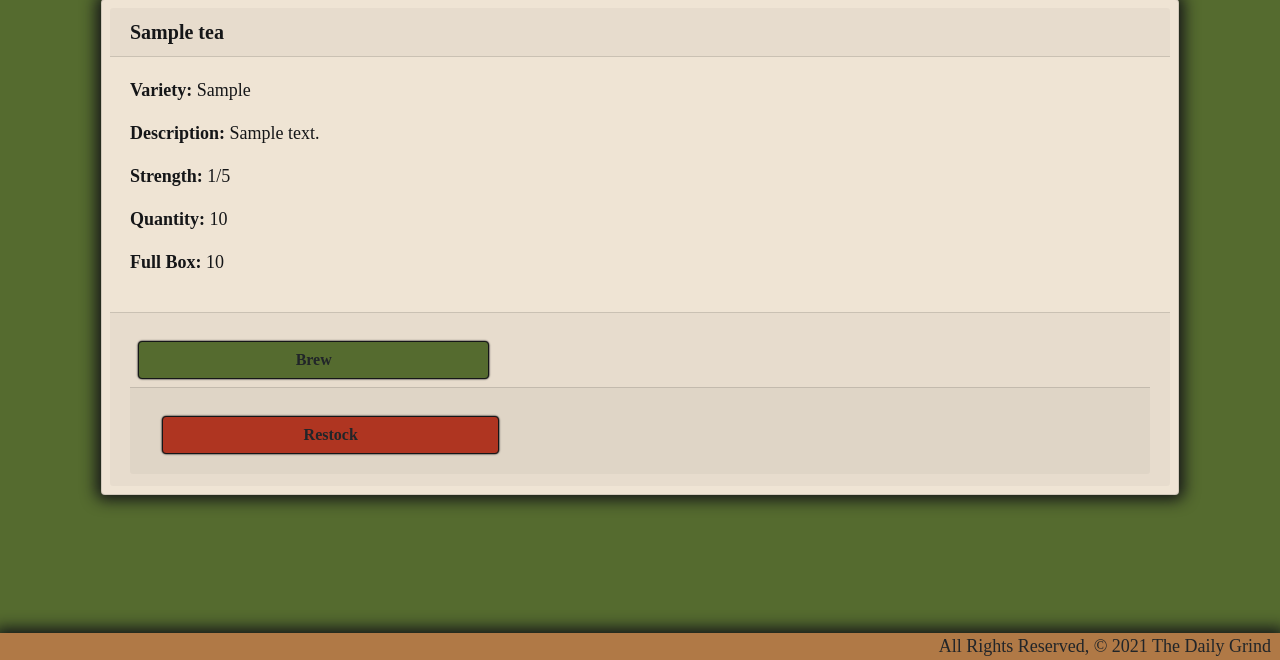
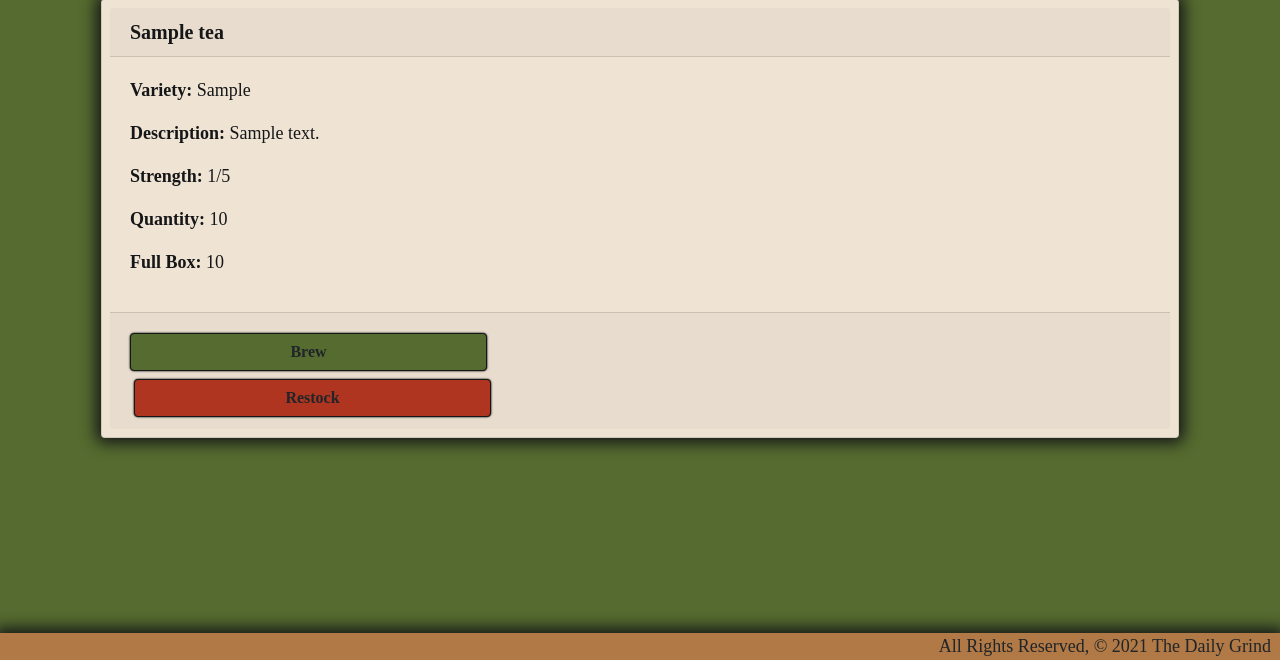
Before and after one commit to tjpreston96/Daily_Grind, a Django app: page /teas/ in a window 1280 px wide. Shown: the part 140-800 px from the top of the page. Run offline with Django 3.2, Linux system fonts and the light colour scheme; tables that the repository leaves empty hold one stand-in row (values such as "Sample post").

Commit message:
CSS changes

```diff
--- a/main_app/static/css/style.css
+++ b/main_app/static/css/style.css
@@ -73,7 +73,7 @@ input {
 .detailEdit {
   background-color: #556b2f;
   font-weight: 700;
-  margin-top: .5rem;
+  margin-top: 0.5rem;
   border: 0.5px solid #151618;
   box-shadow: 0 0 1.5px 0.35px #151618;
   /* max-width: 30%; */
@@ -82,44 +82,47 @@ input {
 .detailDelete {
   background-color: rgb(175, 53, 33);
   font-weight: 700;
-  margin-top: .5rem;
-  margin-left: .25rem;
+  margin-top: 0.5rem;
+  margin-left: 0.25rem;
   border: 0.5px solid #151618;
   box-shadow: 0 0 1.5px 0.35px #151618;
 }
 
-.home{
+.home {
   display: flex;
   flex-direction: column;
   align-items: center;
   text-align: center;
 }
 
-.forms{
-  width: 30%;
+.formDiv{
+  display: inline;
 }
 
-.confirmDelete{
-    background-color:rgb(175, 53, 33);
-    font-weight: 700;
-    margin-top: .5rem;
-    border: 0.5px solid #151618;
-    box-shadow: 0 0 1.5px 0.35px #151618;
-
+.forms {
+  padding: 0;
 }
 
-.cancelDelete{
-    background-color: #556b2f;
+.confirmDelete {
+  background-color: rgb(175, 53, 33);
   font-weight: 700;
-    margin-top: .5rem;
+  margin-top: 0.5rem;
   border: 0.5px solid #151618;
   box-shadow: 0 0 1.5px 0.35px #151618;
 }
 
-.deletePage{
+.cancelDelete {
+  background-color: #556b2f;
+  font-weight: 700;
+  margin-top: 0.5rem;
+  border: 0.5px solid #151618;
+  box-shadow: 0 0 1.5px 0.35px #151618;
+}
+
+.deletePage {
   text-align: center;
 }
 
-.buttonBlock{
+.buttonBlock {
   align-self: center;
 }
--- a/main_app/templates/teas/index.html
+++ b/main_app/templates/teas/index.html
@@ -18,19 +18,20 @@
       <p><b>Full Box:</b> {{ tea.quantPerBox }}</p>
     </div>
     <div class="card-footer">
-      <form action="{% url 'teas_brew' tea.id %}" method="POST">
-        {% csrf_token %}
-        <button type="submit" class="btn detailEdit" style="max-width: 35%">
-          Brew
-        </button>
-      </form>
-      <div class="card-footer">
-        <form action="{% url 'teas_restock' tea.id %}" method="POST">
+      <div class='formDiv'>
+        <form action="{% url 'teas_brew' tea.id %}" method="POST" class='forms'>
           {% csrf_token %}
-          <button type="submit" class="btn detailDelete" style="max-width: 35%">
+          <button type="submit" class="btn detailEdit" style="width: 35%">
+            Brew
+          </button>
+        </form>
+        <form action="{% url 'teas_restock' tea.id %}" method="POST" class='forms'>
+          {% csrf_token %}
+          <button type="submit" class="btn detailDelete" style="width: 35%">
             Restock
           </button>
         </form>
+      </div>
     </div>
   </div>
 </a>
--- a/main_app/urls.py
+++ b/main_app/urls.py
@@ -14,7 +14,7 @@ urlpatterns = [
     path("teas/<int:pk>/update/", views.TeaUpdate.as_view(), name="teas_update"),
     path("teas/<int:pk>/delete/", views.TeaDelete.as_view(), name="teas_delete"),
     path("teas/<int:tea_id>/brew/", views.teas_brew, name="teas_brew"),
-    # path("teas/<int:tea_id>/restock/", views.restock, name="teas_restock"),
+    path("teas/<int:tea_id>/restock/", views.teas_restock, name="teas_restock"),
     # ===== COFFEES =====
     path("coffees/", views.coffees_index, name="coffees_index"),
     path("coffees/<int:coffee_id>/", views.coffees_detail, name="coffees_detail"),
--- a/main_app/views.py
+++ b/main_app/views.py
@@ -29,7 +29,11 @@ def teas_brew(request, tea_id):
     tea.save()
     return redirect("teas_index")
 
-
+def teas_restock(request, tea_id):
+    tea = Tea.objects.get(id=tea_id)
+    tea.quantity += tea.quantPerBox
+    tea.save()
+    return redirect("teas_index")
 
 
 class TeaCreate(CreateView):
```
Lines whose indentation alone changed are shown as unchanged.
